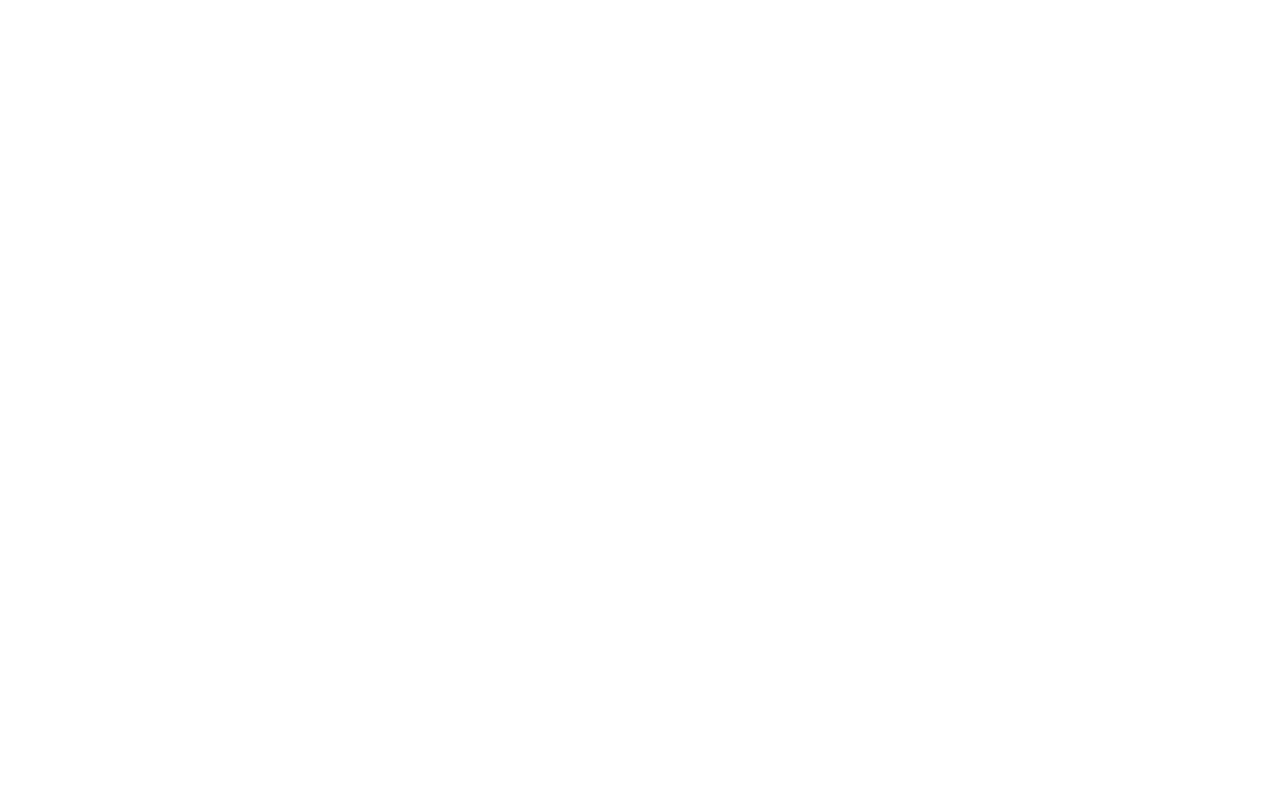
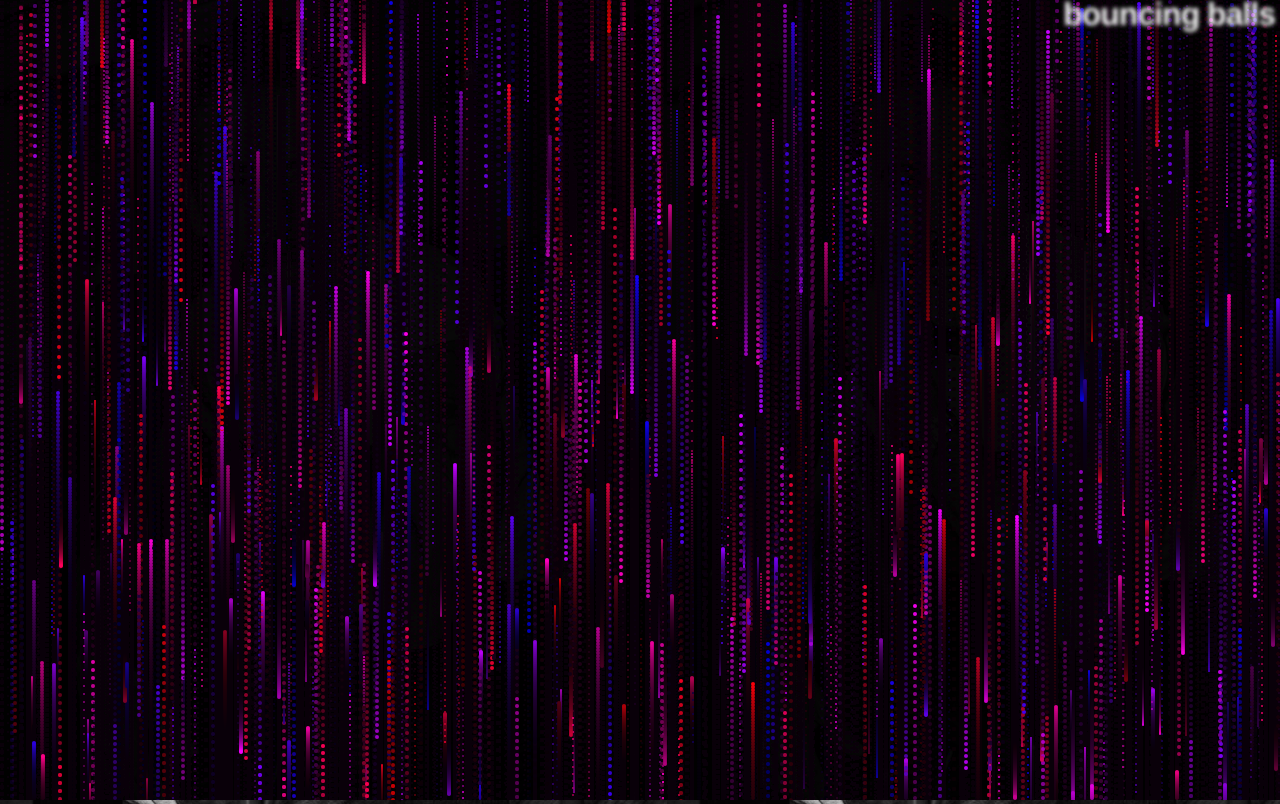
Before and after one commit to Glonyx/BouncyBalls, a plain HTML site: page index.html in a window 1280 px wide. Drawn offline with Linux system fonts and the light colour scheme.

Commit message:
Tech Rain

```diff
--- a/index.html
+++ b/index.html
@@ -2,7 +2,7 @@
 <html>
   <head>
     <meta charset="utf-8">
-    <title>[Your Name Here]'s Bouncing balls</title>
+    <title>Phoenix Pua's Bouncing balls</title>
     <link rel="stylesheet" href="style.css">
   </head>
 
--- a/main.js
+++ b/main.js
@@ -12,3 +12,91 @@ function random(min, max) {
   const num = Math.floor(Math.random() * (max - min + 1)) + min;
   return num;
 }
+
+function Ball(x, y, velX, velY, color, size) {
+  this.x = x;
+  this.y = y;
+  this.velX = velX;
+  this.velY = velY;
+  this.color = color;
+  this.size = size;
+}
+
+Ball.prototype.draw = function() {
+  ctx.beginPath();
+  ctx.fillStyle = this.color;
+  ctx.arc(this.x, this.y, this.size, 0, 2 * Math.PI);
+  ctx.fill();
+}
+
+let testBall = new Ball(50, 100, 4, 4, 'blue', 10);
+
+testBall.draw()
+
+Ball.prototype.update = function() {
+  if ((this.x + this.size) >= width) {
+    this.velX = -(this.velX);
+  }
+
+  if ((this.x - this.size) <= 0) {
+    this.velX = -(this.velX);
+  }
+
+  if ((this.y + this.size) >= height) {
+    this.velY = -(this.velY);
+  }
+
+  if ((this.y - this.size) <= 0) {
+    this.velY = -(this.velY);
+  }
+
+  this.x += this.velX;
+  this.y += this.velY;
+}
+
+let balls = [];
+
+while (balls.length < 999) {
+  let size = random(1,2);
+  let ball = new Ball(
+    // ball position always drawn at least one ball width
+    // away from the edge of the canvas, to avoid drawing errors
+    random(0 + size,width - size),
+    random(0 + size,height - size),
+    random(0,0),
+    random(1,10),
+    'rgb(' + random(0,255) + ',' + random(0,0) + ',' + random(0,255) +')',
+    size
+  );
+
+  balls.push(ball);
+}
+
+function loop() {
+  ctx.fillStyle = 'rgba(0, 0, 0, 0.05)';
+  ctx.fillRect(0, 0, width, height);
+
+  for (let i = 0; i < balls.length; i++) {
+    balls[i].draw();
+    balls[i].update();
+  }
+
+  requestAnimationFrame(loop);}
+
+  loop();
+
+  Ball.prototype.collisionDetect = function() {
+    for (let j = 0; j < balls.length; j++) {
+      if (!(this === balls[j])) {
+        const dx = this.x - balls[j].x;
+        const dy = this.y - balls[j].y;
+        const distance = Math.sqrt(dx * dx + dy * dy);
+
+        if (distance < this.size + balls[j].size) {
+          balls[j].color = this.color = 'rgb(' + random(0, 255) + ',' + random(0, 255) + ',' + random(0, 255) +')';
+        }
+      }
+    }
+  }
+
+  balls[i].collisionDetect();
--- a/style.css
+++ b/style.css
@@ -10,6 +10,7 @@ html {
 body {
   overflow: hidden;
   height: inherit;
+  background: url(imgs/negan.jpg);
 }
 
 h1 {
```
Also changed, not shown: imgs/negan.jpg (added).
